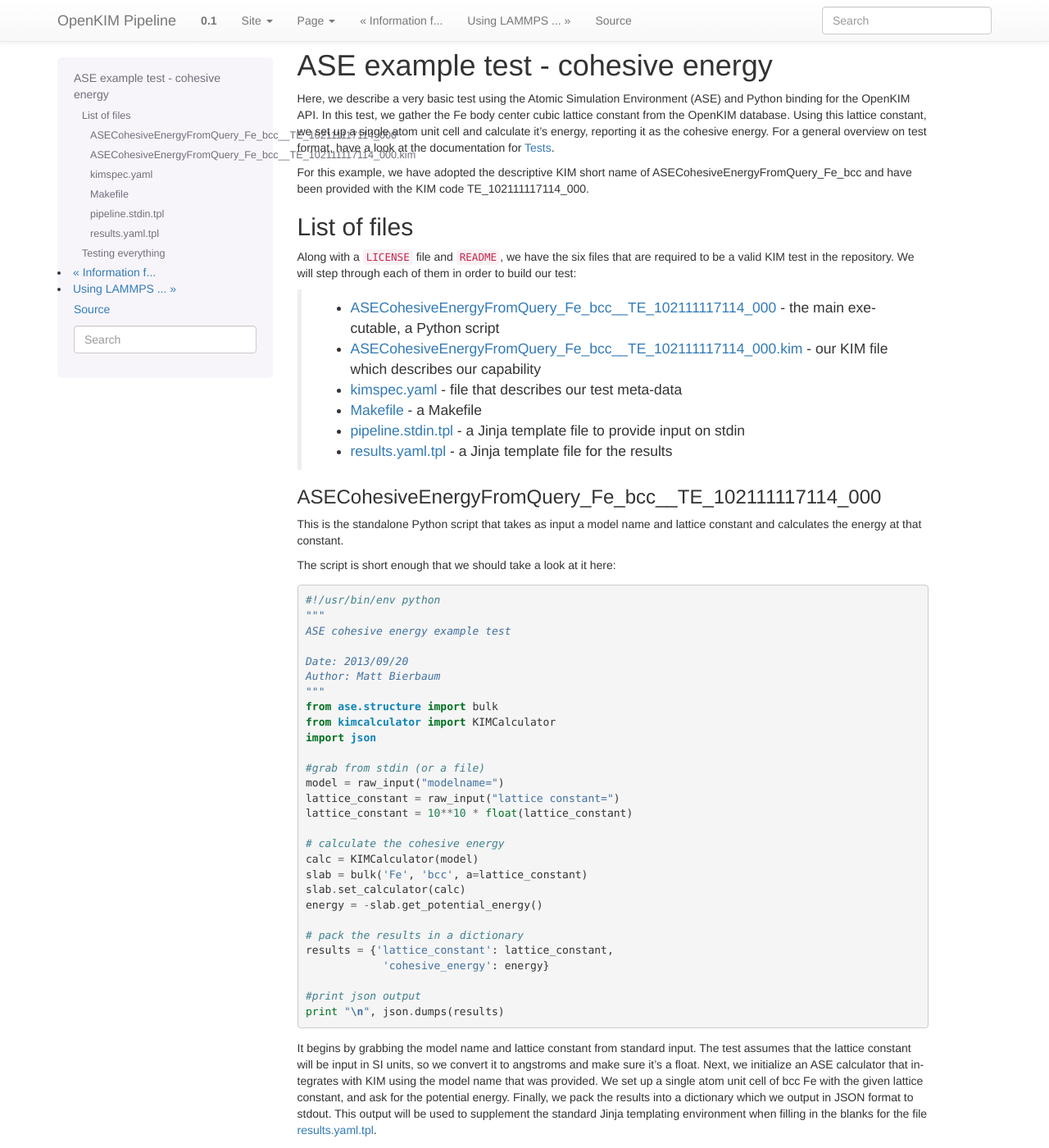
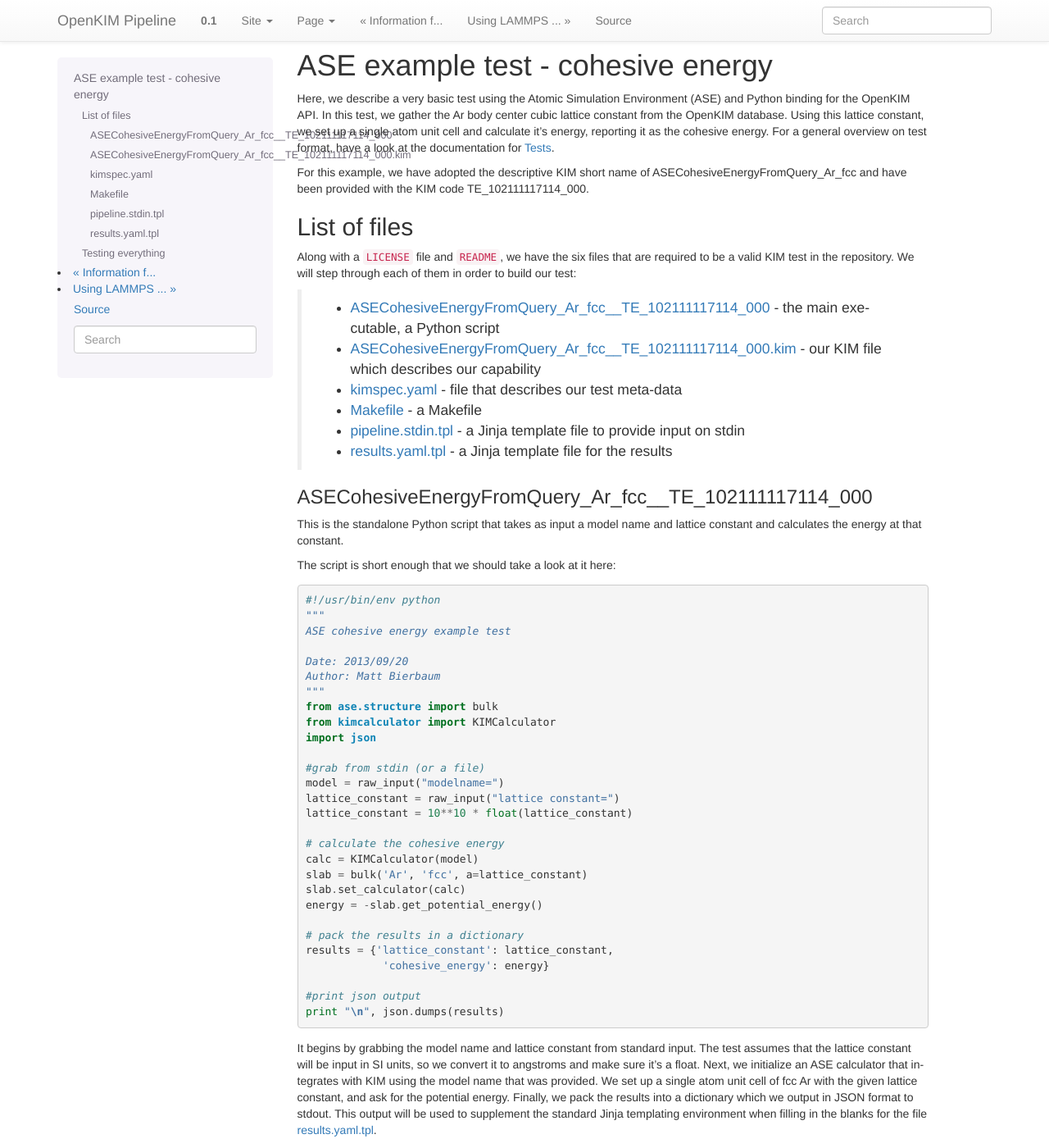
Before and after one commit to bjgjaefg23k/openkim-pipeline, a Sphinx documentation site: the page built from docs/tutorial_ase.rst, in a window 1280 px wide and 1400 px high. Shown: the whole window at 82% size. Built offline with Sphinx 7.4.7, drawn with Linux system fonts in a browser that asks for light colours; formulas are drawn with MathJax 3; some of the changed text lies outside the part shown.

Commit message:
switch to Ar fcc for ASE tutorial

```diff
--- a/docs/tutorial_ase.rst
+++ b/docs/tutorial_ase.rst
@@ -2,14 +2,14 @@ ASE example test - cohesive energy
 ==================================
 
 Here, we describe a very basic test using the Atomic Simulation Environment
-(ASE) and Python binding for the OpenKIM API.  In this test, we gather the Fe
+(ASE) and Python binding for the OpenKIM API.  In this test, we gather the Ar
 body center cubic lattice constant from the OpenKIM database.  Using this
 lattice constant, we set up a single atom unit cell and calculate it's energy,
 reporting it as the cohesive energy.  For a general overview on test format,
 have a look at the documentation for :ref:`desctests`.
 
 For this example, we have adopted the descriptive KIM short name of
-ASECohesiveEnergyFromQuery_Fe_bcc and have been provided with the KIM code
+ASECohesiveEnergyFromQuery_Ar_fcc and have been provided with the KIM code
 TE_102111117114_000.
 
 .. _ase_listoffiles:
@@ -30,7 +30,7 @@ of them in order to build our test:
 
 .. _aseref_exec:
 
-ASECohesiveEnergyFromQuery_Fe_bcc__TE_102111117114_000
+ASECohesiveEnergyFromQuery_Ar_fcc__TE_102111117114_000
 ^^^^^^^^^^^^^^^^^^^^^^^^^^^^^^^^^^^^^^^^^^^^^^^^^^^^^^^
 
 This is the standalone Python script that takes as input a model name
@@ -56,7 +56,7 @@ The script is short enough that we should take a look at it here::
 
     # calculate the cohesive energy
     calc = KIMCalculator(model)
-    slab = bulk('Fe', 'bcc', a=lattice_constant)
+    slab = bulk('Ar', 'fcc', a=lattice_constant)
     slab.set_calculator(calc)
     energy = -slab.get_potential_energy()
 
@@ -72,7 +72,7 @@ It begins by grabbing the model name and lattice constant from standard input.
 The test assumes that the lattice constant will be input in SI units, so we
 convert it to angstroms and make sure it's a float.   Next, we initialize an
 ASE calculator that integrates with KIM using the model name that was provided.
-We set up a single atom unit cell of bcc Fe with the given lattice constant,
+We set up a single atom unit cell of fcc Ar with the given lattice constant,
 and ask for the potential energy.  Finally, we pack the results into a dictionary
 which we output in JSON format to stdout.  This output will be used to supplement
 the standard Jinja templating environment when filling in the blanks for the
@@ -80,7 +80,7 @@ file :ref:`aseref_results`.
 
 .. _aseref_kimfile:
 
-ASECohesiveEnergyFromQuery_Fe_bcc__TE_102111117114_000.kim
+ASECohesiveEnergyFromQuery_Ar_fcc__TE_102111117114_000.kim
 ^^^^^^^^^^^^^^^^^^^^^^^^^^^^^^^^^^^^^^^^^^^^^^^^^^^^^^^^^^^
 
 This is our KIM file as specified by the standards of the KIM project.
@@ -97,8 +97,8 @@ OpenKIM repository.  In our case, it look like::
 
     title: ASE cohesive energy test example
     test-driver:
-    species: Fe
-    extended-id: ASECohesiveEnergyFromQuery_Fe_bcc__TE_102111117114_000
+    species: Ar
+    extended-id: ASECohesiveEnergyFromQuery_Ar_fcc__TE_102111117114_000
     disclaimer: Tutorial test using the Atomic Simulation Environment which calculates the cohesive energy
     domain: openkim.org
 
@@ -135,7 +135,7 @@ of the pipeline.  You can find a description of them here :ref:`pipelineindocs`.
 Let's look at this stdin as an example::
 
     @< MODELNAME >@
-    @< query({"database": "data", "fields": {"crystal-structure.a.si-value":1}, "project": ["crystal-structure.a.si-value"], "limit": 1, "query": {"kim-namespace": {"$regex": "equilibrium-crystal-structure"}, "crystal-structure.short-name": "bcc","meta.subject.kimcode": MODELNAME,"meta.runner.kimcode": {"$regex":"LatticeConstantCubicEnergy"}}}) >@
+    @< query({"database": "data", "fields": {"crystal-structure.a.si-value":1}, "project": ["crystal-structure.a.si-value"], "limit": 1, "query": {"kim-namespace": {"$regex": "equilibrium-crystal-structure"}, "crystal-structure.short-name": "fcc","meta.subject.kimcode": MODELNAME,"meta.runner.kimcode": {"$regex":"LatticeConstantCubicEnergy"}}}) >@
 
 
 In the first line, the global variable that defines the current model that is
@@ -149,14 +149,14 @@ test.  We employ the ``project`` operator to get a single number returned.
 
 After templating, ``output/pipeline.stdin`` contains::
 
-    EAM_Dynamo_Ackland_Bacon_Fe__MO_142799717516_000
+    EAM_Dynamo_Ackland_Bacon_Ar__MO_142799717516_000
     2.86652799316e-10
 
 Crafting the appropriate query can take some work.  To help with this, the
 query page has an interactive form where you can hone the question you are
 asking.  When you are done, the query page itself has a section which tells you
 exactly what to copy paste into your code after your find the right one. For
-this example, I filled in the page like `this <https://query.openkim.org/?project=[%22crystal-structure.a.si-value%22]&fields={%22crystal-structure.a.si-value%22:1}&database=data&limit=1&query={%22kim-namespace%22:{%22$regex%22:%22equilibrium-crystal-structure%22},%22crystal-structure.short-name%22:%22bcc%22,%22meta.subject.kimcode%22:%22EAM_Dynamo_Ackland_Bacon_Fe__MO_142799717516_000%22,%22meta.runner.kimcode%22:{%22$regex%22:%22LatticeConstantCubicEnergy%22}}>`_.
+this example, I filled in the page like `this <https://query.openkim.org/?project=[%22crystal-structure.a.si-value%22]&fields={%22crystal-structure.a.si-value%22:1}&database=data&limit=1&query={%22kim-namespace%22:{%22$regex%22:%22equilibrium-crystal-structure%22},%22crystal-structure.short-name%22:%22fcc%22,%22meta.subject.kimcode%22:%22EAM_Dynamo_Ackland_Bacon_Ar__MO_142799717516_000%22,%22meta.runner.kimcode%22:{%22$regex%22:%22LatticeConstantCubicEnergy%22}}>`_.
 At you bottom, you can see that the last howto (`pipeline.stdin.tpl`)
 is the exact line used in our test.
 
@@ -197,14 +197,14 @@ Testing everything
 -------------------
 
 Checkout the full source code in this :download:`archive
-<./ASECohesiveEnergyFromQuery_Fe_bcc__TE_102111117114_000.tar.gz>`.  To use,
+<./ASECohesiveEnergyFromQuery_Ar_fcc__TE_102111117114_000.tar.gz>`.  To use,
 place in the folder ``~/openkim-repository/te``.  We can then test out our new
 test using the tools provided by the pipeline.  They are on path, so you can
 simply call them like other Linux utilities.
 
 To run every possible combination involving the test::
 
-    pipeline_runmatches ASECohesiveEnergyFromQuery_Fe_bcc__TE_102111117114_000
+    pipeline_runmatches ASECohesiveEnergyFromQuery_Ar_fcc__TE_102111117114_000
 
 or if you want to try only one run with a specific model, run::
 
```
Also changed, not shown: 2 other files.
